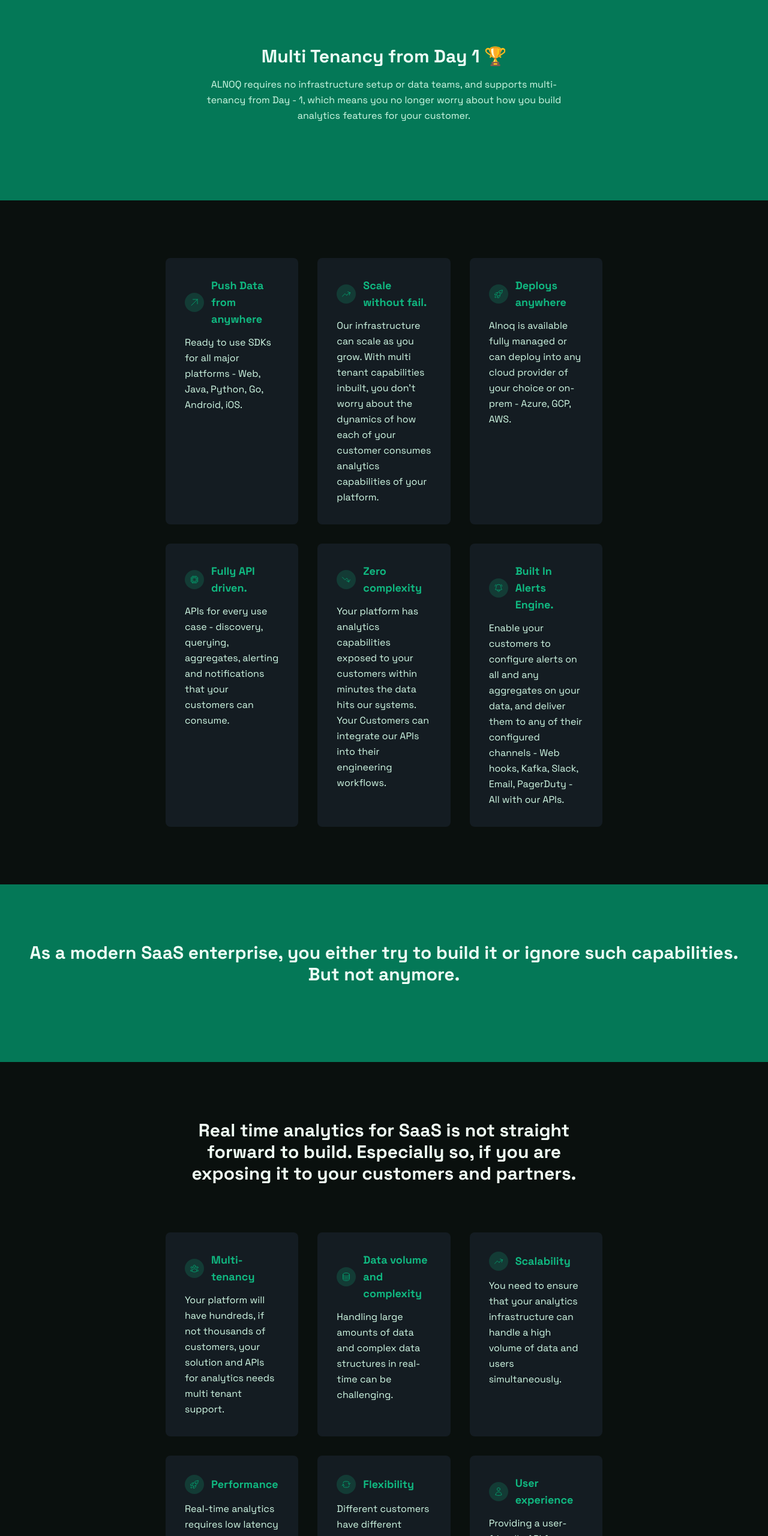
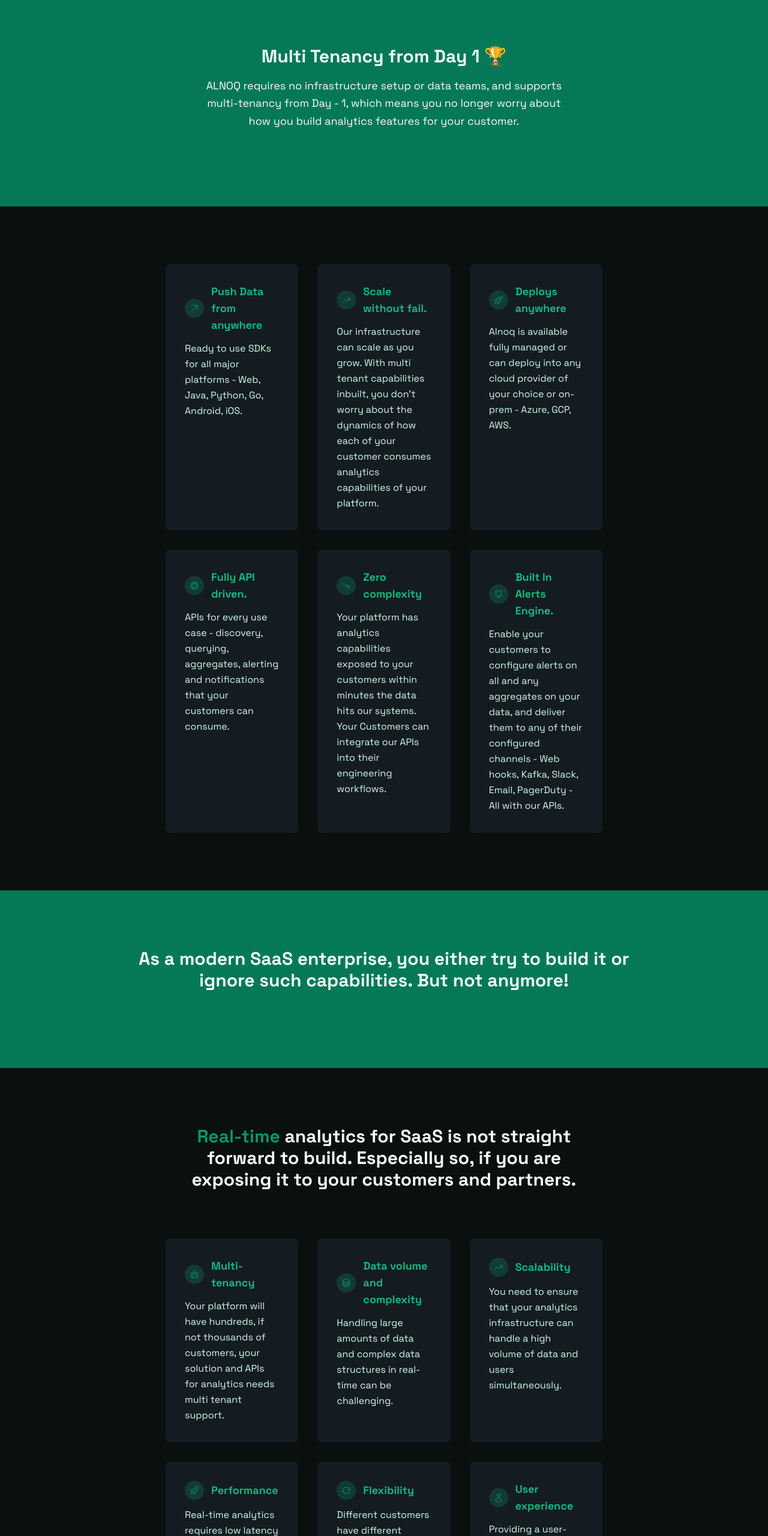
Before and after one commit to kirananto/alnoq-landing, a Gatsby site: page / in a window 1280 px wide. Shown: the part 900-3460 px from the top of the page at 60% size. Built offline with nearby package versions, Linux system fonts and the light colour scheme; Gatsby itself is replaced by a stand-in of ours.

Commit message:
fix: more improvements

```diff
--- a/src/pages/index.tsx
+++ b/src/pages/index.tsx
@@ -34,7 +34,7 @@
         <div className="container px-5 py-24 mx-auto">
           <div className="text-center mb-8">
             <h1 className="sm:text-3xl text-2xl font-bold title-font text-emerald-50 mb-4">Multi Tenancy from Day 1 🏆</h1>
-            <p className="text-base leading-relaxed xl:w-2/4 lg:w-3/4 mx-auto text-gray-500s">ALNOQ requires no infrastructure setup or data teams, and supports multi-tenancy from Day - 1, which means you no longer worry about how you build analytics features for your customer.</p>
+            <p className="text-lg leading-relaxed xl:w-2/4 lg:w-3/4 mx-auto text-gray-50">ALNOQ requires no infrastructure setup or data teams, and supports multi-tenancy from Day - 1, which means you no longer worry about how you build analytics features for your customer.</p>
           </div>
         </div>
       </section>
@@ -43,7 +43,7 @@
       <section className="text-emerald-100 bg-emerald-700 body-font">
         <div className="container px-5 py-24 mx-auto">
           <div className="text-center mb-8">
-            <h1 className="sm:text-3xl text-2xl font-bold title-font text-emerald-50 mb-4">As a modern SaaS enterprise, you either try to build it or ignore such capabilities. <br /> But not anymore. </h1>
+            <h1 className="sm:text-3xl text-2xl max-w-4xl mx-auto font-bold title-font text-emerald-50 mb-4">As a modern SaaS enterprise, you either try to build it or ignore such capabilities. But not anymore! </h1>
           </div>
         </div>
       </section>
--- a/src/sections/home/TilesSectionFeatures.tsx
+++ b/src/sections/home/TilesSectionFeatures.tsx
@@ -62,7 +62,7 @@
         <section className="text-emerald-100 body-font px-8 sm:px-32 lg:px-64">
             <div className="container px-5 py-24 mx-auto">
                 <div className="flex-col text-center w-full mb-20 grid justify-center">
-                    <h1 className="sm:text-3xl text-2xl font-bold max-w-4xl title-font text-green-50">Real time analytics for SaaS is not straight forward to build.  Especially so, if you are exposing it to your customers and partners.</h1>
+                    <h1 className="sm:text-3xl text-2xl font-bold max-w-4xl title-font text-green-50"><span className="text-emerald-600 font-bold">Real-time</span> analytics for SaaS is not straight forward to build.  Especially so, if you are exposing it to your customers and partners.</h1>
                 </div>
                 <div className="flex flex-wrap sm:-m-4 -mx-4 -mb-10 -mt-4 md:space-y-0 space-y-4">
                     {tiles.map(tile => (
--- a/src/sections/home/WhyAlnoq.tsx
+++ b/src/sections/home/WhyAlnoq.tsx
@@ -3,7 +3,7 @@
 export default class WhyAlnoq extends Component {
     render() {
         return (
-            <section className="text-emerald-100  body-font px-8 sm:px-32 lg:px-64">
+            <section className="text-emerald-50  body-font px-8 sm:px-32 lg:px-64">
                 <div className="container py-24 pl-4 ">
                     <h1 className="sm:text-3xl text-2xl max-w-4xl font-bold title-font text-emerald-50 mb-4"><span className="tracking-widest font-bold text-emerald-600">ALNOQ </span> is designed ground up with SaaS thinking. We can get your customer facing analytics game to market in no-time!</h1>
                     <h2 className="text-4xl mb-8"> </h2>
```
Also changed, not shown: 1 other file.
